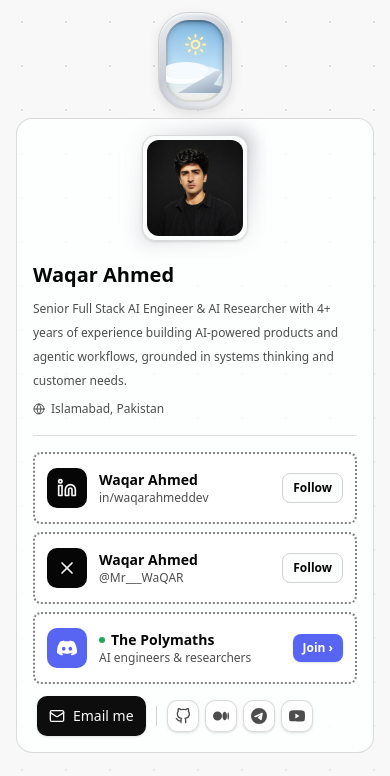
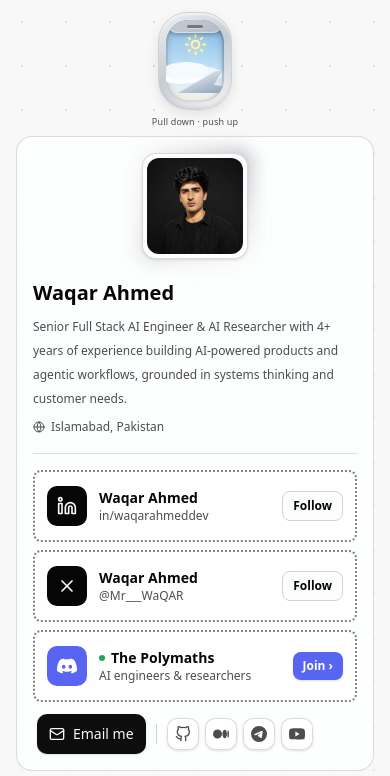
Before and after one commit to Waqar-ahmedkhan/waqarahmed.xyz, a Next.js app: page / in a window 390 px wide. Shown: the top 776 px of the page. Built offline with nearby package versions, Linux system fonts and the light colour scheme; no server answers.

Commit message:
feat: add draggable day and night window shade

```diff
--- a/src/app/globals.css
+++ b/src/app/globals.css
@@ -295,6 +295,8 @@ html.theme-transitioning .dot-surface {
 }
 
 /* A miniature cabin window: daylight clouds become a moonlit sky. */
+.flight-control { display: flex; flex-direction: column; align-items: center; gap: 7px; }
+.flight-hint { font-size: 9px; line-height: 1.2; letter-spacing: 0.02em; color: var(--muted-foreground); white-space: nowrap; }
 .flight-window {
   position: relative;
   width: 80px;
@@ -305,6 +307,10 @@ html.theme-transitioning .dot-surface {
   background: linear-gradient(145deg, #eef0f3, #c7ccd4 48%, #f4f5f7);
   box-shadow: inset 0 2px 2px #ffffff99, inset 0 -2px 3px #00000015, 0 4px 12px #00000018;
   transition: transform 250ms var(--ease-out-smooth), box-shadow 250ms ease;
+  touch-action: none;
+  user-select: none;
+  -webkit-user-select: none;
+  cursor: grab;
 }
 .dark .flight-window {
   background: linear-gradient(145deg, #454952, #20232b 48%, #3a3e47);
@@ -313,7 +319,7 @@ html.theme-transitioning .dot-surface {
 @media (hover: hover) and (pointer: fine) {
   .flight-window:hover { transform: translateY(-2px); box-shadow: 0 5px 22px #88888830; }
 }
-.flight-window:active { transform: translateY(0) scale(0.97); }
+.flight-window[data-dragging='true'] { transform: none; cursor: grabbing; }
 .flight-window:focus-visible { outline: 2px solid var(--foreground); outline-offset: 4px; }
 .flight-sky {
   position: relative;
@@ -361,7 +367,7 @@ html.theme-transitioning .dot-surface {
   height: 2px;
   border-radius: 50%;
   background: white;
-  box-shadow: 36px 3px white, 2px 35px white, 40px 42px #ffffffaa, 17px 10px #ffffff99, 26px 60px #ffffff99;
+  box-shadow: 36px 3px white, 2px 35px white, 40px 42px #ffffffaa, 17px 10px #ffffff99, 26px 60px #ffffff99, 36px 72px #ffffff99;
   opacity: 0;
   transition: opacity 260ms ease;
 }
@@ -370,20 +376,37 @@ html.theme-transitioning .dot-surface {
   inset: 0;
   height: 100%;
   border-radius: 0 0 12px 12px;
-  background: linear-gradient(#d3d5d9, #a3a8af);
-  box-shadow: 0 2px 4px #00000040;
-  transform: translateY(-100%);
+  background: linear-gradient(145deg, #e0e3e8, #b4bbc5);
+  box-shadow: inset 0 -1px 1px #ffffff80, 0 2px 4px #00000040;
+  transform: translateY(-84%);
 }
+.flight-window[data-night='true'] .flight-shade {
+  transform: translateY(-16%);
+  background: linear-gradient(145deg, #363d49, #202733);
+}
+.flight-shade-moon {
+  position: absolute;
+  top: 43%;
+  left: calc(50% - 10px);
+  width: 20px;
+  height: 20px;
+  color: #d6deed;
+  opacity: 0;
+  transition: opacity 300ms ease;
+}
+.flight-window[data-night='true'] .flight-shade-moon { opacity: 0.8; }
 .flight-shade > span {
   position: absolute;
-  bottom: 6px;
+  bottom: 5px;
   left: 50%;
   width: 16px;
   height: 3px;
   border-radius: 2px;
   background: #727780;
+  box-shadow: 0 1px 0 #ffffff55;
   transform: translateX(-50%);
 }
+.flight-window[data-night='true'] .flight-shade > span { background: #abb5c5; }
 .flight-horizon {
   position: absolute;
   inset: 55% -20% -15%;
--- a/src/components/theme-toggle.tsx
+++ b/src/components/theme-toggle.tsx
@@ -1,6 +1,7 @@
 'use client';
 
-import { useEffect, useRef, useState, useSyncExternalStore } from 'react';
+import { useEffect, useId, useRef, useSyncExternalStore } from 'react';
+import type { KeyboardEvent, PointerEvent } from 'react';
 
 import { Moon, Sun } from 'lucide-react';
 import { useTheme } from 'next-themes';
@@ -8,75 +9,210 @@ import { useTheme } from 'next-themes';
 import { createShutterSound } from '@/lib/shutter-sound';
 
 const subscribeToHydration = () => () => undefined;
-const SHUTTER_DURATION = 1600;
-const THEME_CHANGE_DELAY = 640;
+const SETTLE_DURATION = 380;
+const OPEN_POSITION = 0.16;
+const SHADE_TRAVEL = 0.68;
+const clamp = (value: number) => Math.max(0, Math.min(1, value));
+
+interface ShadeDrag {
+  pointerId: number;
+  startY: number;
+  startPosition: number;
+  travel: number;
+  moved: boolean;
+  lastY: number;
+  lastTime: number;
+}
 
 export function ThemeToggle() {
   const { resolvedTheme, setTheme } = useTheme();
   const mounted = useSyncExternalStore(subscribeToHydration, () => true, () => false);
   const isDark = mounted && resolvedTheme === 'dark';
-  const label = isDark ? 'Switch to light mode' : 'Switch to dark mode';
-  const [switching, setSwitching] = useState(false);
-  const actionLabel = switching ? 'Reverse theme change' : label;
+  const hintId = useId();
   const shadeRef = useRef<HTMLSpanElement>(null);
-  const animationRef = useRef<Animation | null>(null);
   const soundRef = useRef<ReturnType<typeof createShutterSound> | null>(null);
-  const pendingTheme = useRef<'light' | 'dark' | null>(null);
-  const timers = useRef<ReturnType<typeof setTimeout>[]>([]);
+  const positionRef = useRef<number | null>(null);
+  const dragRef = useRef<ShadeDrag | null>(null);
+  const frameRef = useRef<number | null>(null);
+  const targetRef = useRef<boolean | null>(null);
+  const soundTimerRef = useRef<ReturnType<typeof setTimeout> | null>(null);
+  const suppressClick = useRef(false);
+
+  const stopSound = () => {
+    if (soundTimerRef.current !== null) clearTimeout(soundTimerRef.current);
+    soundTimerRef.current = null;
+    soundRef.current?.stop();
+  };
+
+  const cancelFrame = () => {
+    if (frameRef.current !== null) cancelAnimationFrame(frameRef.current);
+    frameRef.current = null;
+  };
+
+  const renderPosition = (position: number) => {
+    positionRef.current = position;
+    if (shadeRef.current) {
+      shadeRef.current.style.transform = `translateY(${(OPEN_POSITION + position * SHADE_TRAVEL - 1) * 100}%)`;
+    }
+  };
+
+  const playSound = (speed: number) => {
+    if (window.matchMedia('(prefers-reduced-motion: reduce)').matches) return;
+
+    try {
+      soundRef.current ??= createShutterSound();
+      soundRef.current.move(speed);
+      if (soundTimerRef.current !== null) clearTimeout(soundTimerRef.current);
+      soundTimerRef.current = setTimeout(stopSound, 100);
+    } catch {
+      // Dragging and theme selection still work when audio is unavailable.
+    }
+  };
+
+  const settle = (target: number, audible = false) => {
+    cancelFrame();
+    stopSound();
+    const initial = positionRef.current ?? (isDark ? 1 : 0);
+    const distance = target - initial;
+
+    if (Math.abs(distance) < 0.001 || window.matchMedia('(prefers-reduced-motion: reduce)').matches) {
+      renderPosition(target);
+      return;
+    }
+
+    let start: number | null = null;
+    let previous = initial;
+    const animate = (time: number) => {
+      start ??= time;
+      const progress = clamp((time - start) / SETTLE_DURATION);
+      const next = initial + distance * (1 - (1 - progress) ** 3);
+      renderPosition(next);
+      if (audible && Math.abs(next - previous) > 0.001) playSound(Math.abs(next - previous) * 15);
+      previous = next;
+
+      if (progress < 1) frameRef.current = requestAnimationFrame(animate);
+      else { frameRef.current = null; stopSound(); }
+    };
+
+    frameRef.current = requestAnimationFrame(animate);
+  };
+
+  useEffect(() => {
+    if (!mounted || dragRef.current) return;
+    // Sync external/system theme changes without interrupting an active settle.
+    if (frameRef.current === null || targetRef.current !== isDark) {
+      if (frameRef.current !== null) cancelAnimationFrame(frameRef.current);
+      frameRef.current = null;
+      positionRef.current = isDark ? 1 : 0;
+      shadeRef.current?.style.removeProperty('transform');
+    }
+  }, [mounted, isDark]);
 
   useEffect(() => () => {
-    timers.current.forEach(clearTimeout);
-    animationRef.current?.cancel();
+    if (frameRef.current !== null) cancelAnimationFrame(frameRef.current);
+    if (soundTimerRef.current !== null) clearTimeout(soundTimerRef.current);
     soundRef.current?.dispose();
   }, []);
 
-  const toggleTheme = () => {
-    const currentTheme = pendingTheme.current ?? (document.documentElement.classList.contains('dark') ? 'dark' : 'light');
-    const nextTheme = currentTheme === 'dark' ? 'light' : 'dark';
-    const shade = shadeRef.current;
-    const initialTransform = shade ? getComputedStyle(shade).transform : 'translateY(-100%)';
-    timers.current.forEach(clearTimeout);
-    animationRef.current?.cancel();
-    pendingTheme.current = nextTheme;
+  const selectTheme = (dark: boolean, audible = true) => {
+    targetRef.current = dark;
+    settle(dark ? 1 : 0, audible);
+    setTheme(dark ? 'dark' : 'light');
+  };
 
-    if (window.matchMedia('(prefers-reduced-motion: reduce)').matches || !shade?.animate) {
-      soundRef.current?.stop();
-      setTheme(nextTheme);
-      pendingTheme.current = null;
-      setSwitching(false);
+  const beginDrag = (event: PointerEvent<HTMLButtonElement>) => {
+    if (!mounted || !event.isPrimary || event.button !== 0) return;
+    cancelFrame();
+    stopSound();
+    suppressClick.current = false;
+    const height = shadeRef.current?.parentElement?.getBoundingClientRect().height ?? 88;
+
+    dragRef.current = {
+      pointerId: event.pointerId,
+      startY: event.clientY,
+      startPosition: positionRef.current ?? (isDark ? 1 : 0),
+      travel: height * SHADE_TRAVEL,
+      moved: false,
+      lastY: event.clientY,
+      lastTime: event.timeStamp,
+    };
+    event.currentTarget.setPointerCapture(event.pointerId);
+    event.currentTarget.dataset.dragging = 'true';
+  };
+
+  const moveDrag = (event: PointerEvent<HTMLButtonElement>) => {
+    const drag = dragRef.current;
+    if (!drag || drag.pointerId !== event.pointerId) return;
+    const delta = event.clientY - drag.startY;
+    if (Math.abs(delta) > 4) drag.moved = true;
+    if (!drag.moved) return;
+    const next = clamp(drag.startPosition + delta / drag.travel);
+    const previous = positionRef.current ?? drag.startPosition;
+    const speed = Math.abs(event.clientY - drag.lastY) / Math.max(1, event.timeStamp - drag.lastTime);
+    drag.lastY = event.clientY;
+    drag.lastTime = event.timeStamp;
+    cancelFrame();
+    frameRef.current = requestAnimationFrame(() => {
+      frameRef.current = null;
+      renderPosition(next);
+    });
+    if (Math.abs(next - previous) > 0.001) playSound(Math.min(1, speed));
+  };
+
+  const finishDrag = (event: PointerEvent<HTMLButtonElement>, canceled = false) => {
+    const drag = dragRef.current;
+    if (!drag || drag.pointerId !== event.pointerId) return;
+    cancelFrame();
+    stopSound();
+    dragRef.current = null;
+    event.currentTarget.dataset.dragging = 'false';
+    if (event.currentTarget.hasPointerCapture(event.pointerId)) event.currentTarget.releasePointerCapture(event.pointerId);
+
+    if (canceled) {
+      suppressClick.current = true;
+      settle(isDark ? 1 : 0);
       return;
     }
 
-    try {
-      soundRef.current ??= createShutterSound(SHUTTER_DURATION / 1000);
-      soundRef.current.play();
-    } catch {
-      // Theme switching still works when audio is unavailable or blocked.
+    if (drag.moved) {
+      suppressClick.current = true;
+      const final = clamp(drag.startPosition + (event.clientY - drag.startY) / drag.travel);
+      renderPosition(final);
+      selectTheme(final >= 0.5, false);
     }
+  };
 
-    // Restart from the current shade position so another click never snaps it open.
-    setSwitching(true);
-    animationRef.current = shade.animate([
-      { transform: initialTransform, offset: 0, easing: 'cubic-bezier(0.32, 0, 0.2, 1)' },
-      { transform: 'translateY(0)', offset: 0.4 },
-      { transform: 'translateY(0)', offset: 0.55, easing: 'cubic-bezier(0.22, 1, 0.36, 1)' },
-      { transform: 'translateY(-100%)', offset: 1 },
-    ], { duration: SHUTTER_DURATION, easing: 'linear' });
-    timers.current = [
-      setTimeout(() => setTheme(nextTheme), THEME_CHANGE_DELAY),
-      setTimeout(() => { pendingTheme.current = null; setSwitching(false); }, SHUTTER_DURATION),
-    ];
+  const toggleTheme = () => {
+    if (suppressClick.current) { suppressClick.current = false; return; }
+    selectTheme(!document.documentElement.classList.contains('dark'));
+  };
+
+  const handleKey = (event: KeyboardEvent<HTMLButtonElement>) => {
+    if (event.key === 'Enter' || event.key === ' ') suppressClick.current = false;
+    const lightKeys = ['ArrowUp', 'Home'];
+    const darkKeys = ['ArrowDown', 'End'];
+    if (!lightKeys.includes(event.key) && !darkKeys.includes(event.key)) return;
+    event.preventDefault();
+    suppressClick.current = false;
+    selectTheme(darkKeys.includes(event.key));
   };
 
   return (
-    <button type='button' onClick={toggleTheme} disabled={!mounted} aria-label={actionLabel} title={actionLabel} aria-busy={switching}
-      className='theme-toggle flight-window shrink-0' data-night={isDark}>
+    <div className='flight-control shrink-0'>
+      <button type='button' onClick={toggleTheme} onKeyDown={handleKey}
+        onPointerDown={beginDrag} onPointerMove={moveDrag} onPointerUp={finishDrag}
+        onPointerCancel={(event) => finishDrag(event, true)} onLostPointerCapture={(event) => finishDrag(event, true)}
+        disabled={!mounted} aria-label='Day and night window shade' aria-pressed={isDark}
+        aria-describedby={hintId} title='Pull down for night · push up for day'
+        className='theme-toggle flight-window' data-night={isDark}>
         <span className='flight-sky' aria-hidden='true'>
           <Sun className='flight-sun' /><Moon className='flight-moon' />
           <span className='flight-stars' /><span className='flight-cloud' />
           <span className='flight-horizon' /><span className='flight-wing' /><span className='flight-glass' />
-        <span ref={shadeRef} className='flight-shade'><span /></span>
+          <span ref={shadeRef} className='flight-shade'><Moon className='flight-shade-moon' /><span /></span>
         </span>
       </button>
+      <span id={hintId} className='flight-hint'>Pull down · push up<span className='sr-only'>. Down selects dark mode; up selects light mode. You can also tap, or use arrow keys.</span></span>
+    </div>
   );
 }
```
Also changed, not shown: src/lib/shutter-sound.ts (+21 -23 lines). Lines whose indentation alone changed are shown as unchanged.
